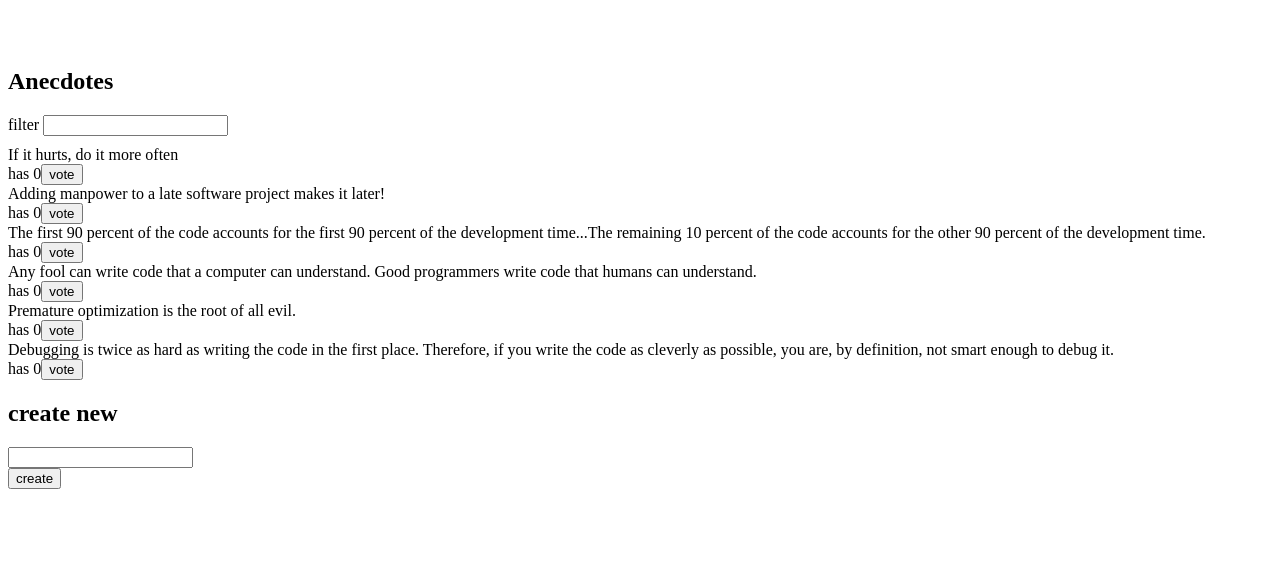
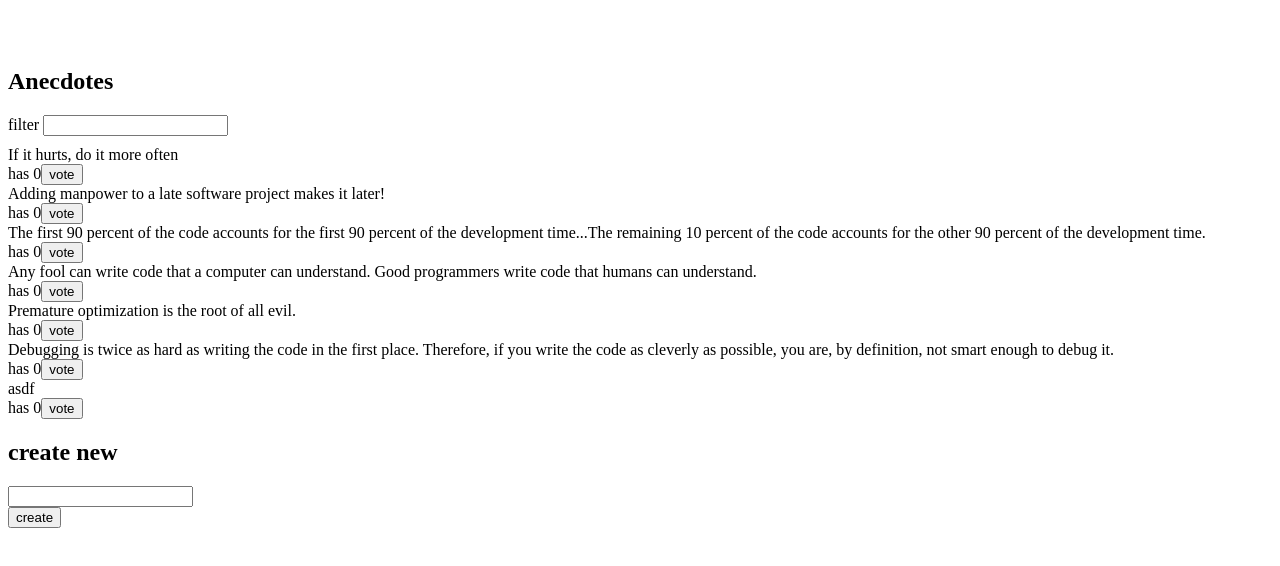
Before and after one commit to karabo-r/Fullstackopen, a React (Create React App) app in the folder part6/redux-anecdotes/: page / in a window 1280 px wide. Shown: the top 566 px of the page. Built offline with nearby package versions, Linux system fonts and the light colour scheme; data requests are answered from the project's data file.

Commit message:
exercise 6.14 complete

```diff
--- a/part6/redux-anecdotes/anecdotes.json
+++ b/part6/redux-anecdotes/anecdotes.json
@@ -1,5 +1,5 @@
 {
-    "anecdotes":[
+  "anecdotes": [
     {
       "content": "If it hurts, do it more often",
       "id": "47145",
@@ -29,6 +29,11 @@
       "content": "Debugging is twice as hard as writing the code in the first place. Therefore, if you write the code as cleverly as possible, you are, by definition, not smart enough to debug it.",
       "id": "98312",
       "votes": 0
+    },
+    {
+      "content": "asdf",
+      "id": "81601",
+      "votes": 0
     }
   ]
 }
--- a/part6/redux-anecdotes/src/components/AnecdoteForm.js
+++ b/part6/redux-anecdotes/src/components/AnecdoteForm.js
@@ -5,6 +5,7 @@ import {
 	displayNotification,
 	removeNotification,
 } from "../reducers/notificationReducer";
+import AnecdoteServices from "../services/anecdotes";
 
 const AnecdoteForm = () => {
 	const anecdotes = useSelector((state) => state.anecdotes);
@@ -16,7 +17,7 @@ const AnecdoteForm = () => {
 		e.preventDefault();
 		const content = inputRef.current.value;
 		dispatch(create(asObject(content)));
-		displayAndRemoveNotification(content);
+		saveToServer(asObject(content));
 	};
 
 	function displayAndRemoveNotification(content) {
@@ -25,6 +26,12 @@ const AnecdoteForm = () => {
 		setTimeout(() => {
 			dispatch(removeNotification());
 		}, 5000);
+	}
+
+	function saveToServer(data) {
+		AnecdoteServices.create(data).then(() => {
+			displayAndRemoveNotification(data.content);
+		});
 	}
 
 	return (
--- a/part6/redux-anecdotes/src/services/anecdotes.js
+++ b/part6/redux-anecdotes/src/services/anecdotes.js
@@ -7,8 +7,13 @@ async function getAll(){
     return response
 }
 
+async function create(data){
+    const response = await axios.post(baseUrl, data)
+    return response
+}
 const services = {
-    getAll
+    getAll,
+    create
 }
 
 export default services
```
Lines whose indentation alone changed are shown as unchanged.
